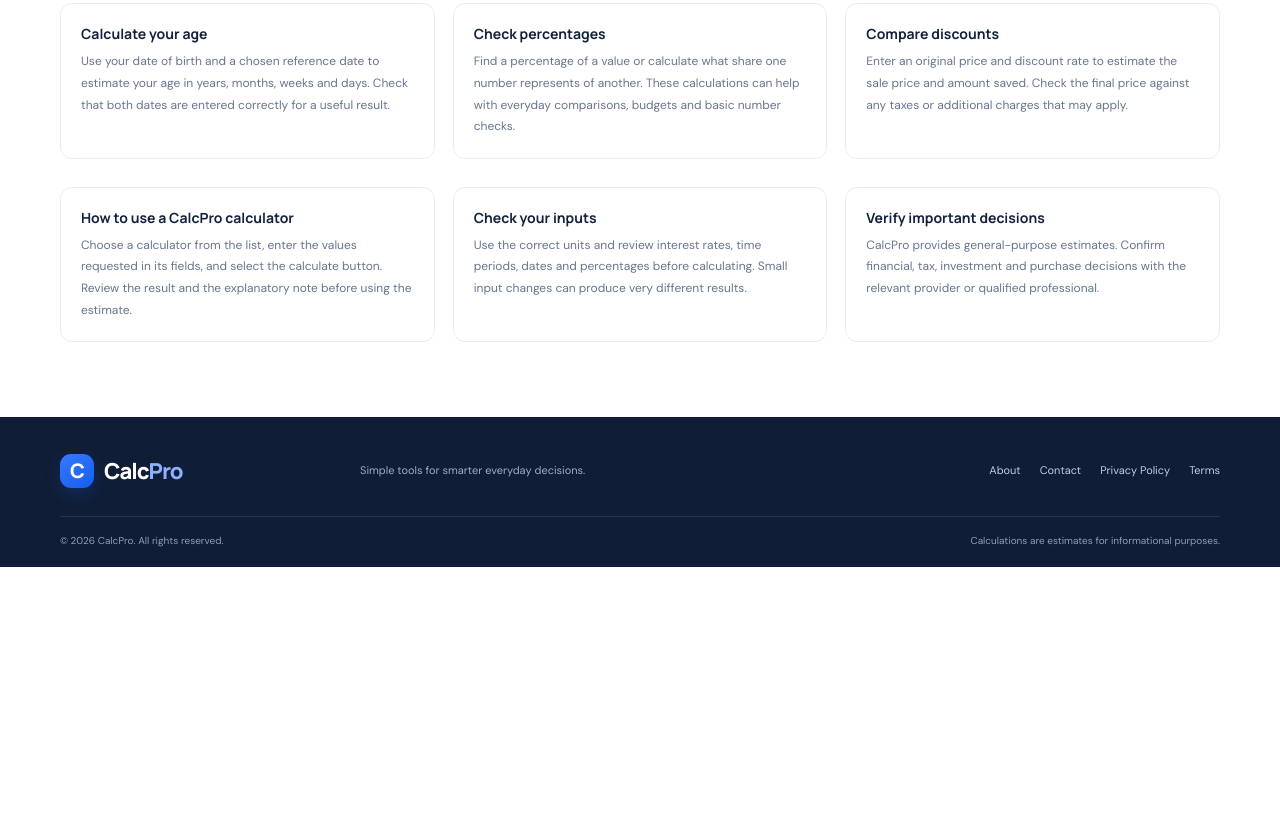
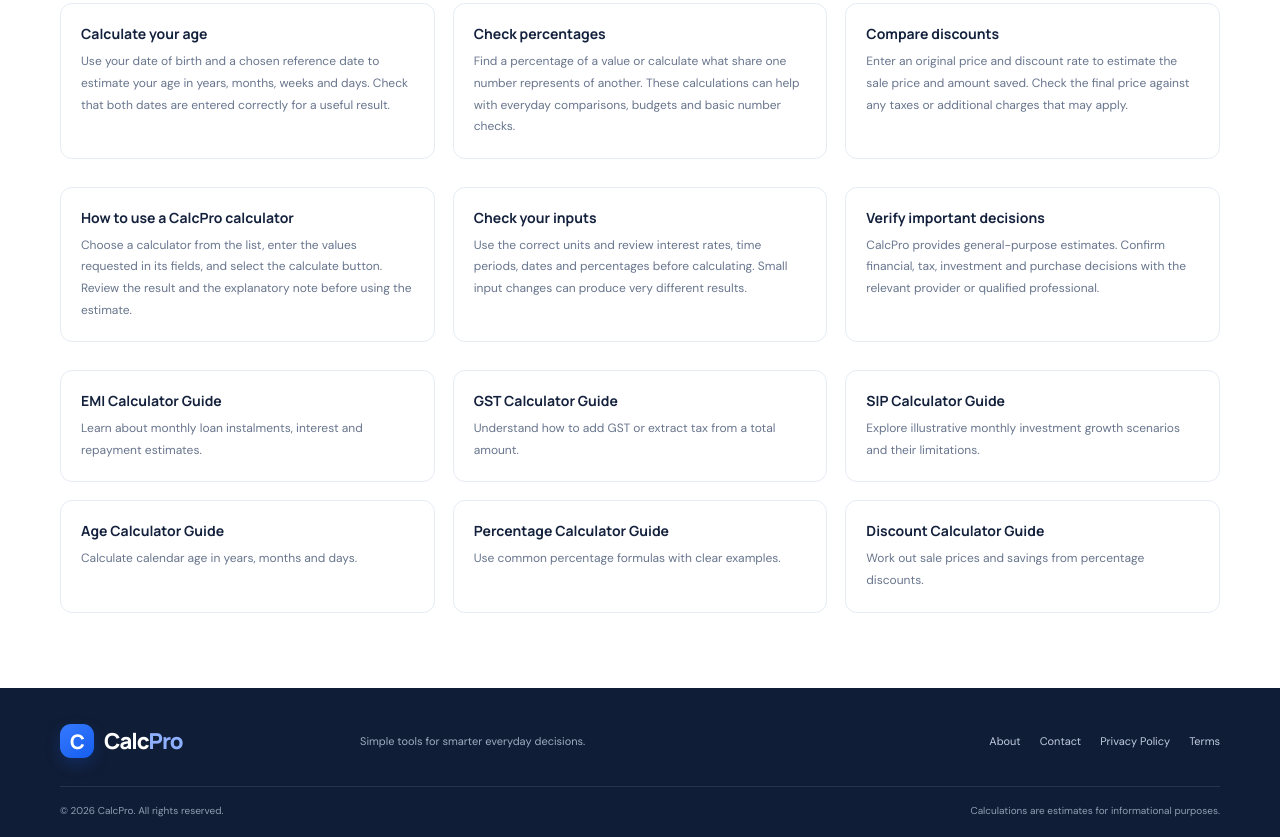
Before and after one commit to ayan-78/calpro, a plain HTML site: page index.html in a window 1280 px wide. Shown: the part 2052-2889 px from the top of the page. Before the commit the page ends 2619 px from the top, so only its background shows below. Drawn offline with Linux system fonts and the light colour scheme.

Commit message:
Link calculator SEO guides from CalcPro homepage

```diff
--- a/index.html
+++ b/index.html
@@ -159,6 +159,14 @@
       <div class="content-cards"><article><h3>Understand your EMI</h3><p>Estimate a monthly loan payment using the principal, annual interest rate and repayment period. Review the estimated interest and total repayment before comparing loan options.</p></article><article><h3>Work out GST</h3><p>Calculate an estimated tax amount by adding GST to a base price or extracting GST from a tax-inclusive amount. Always confirm the correct rate for your product or service.</p></article><article><h3>Explore SIP scenarios</h3><p>See how regular monthly investments may grow over time under an assumed rate of return. Actual investment performance varies and is never guaranteed.</p></article></div>
       <div class="content-cards"><article><h3>Calculate your age</h3><p>Use your date of birth and a chosen reference date to estimate your age in years, months, weeks and days. Check that both dates are entered correctly for a useful result.</p></article><article><h3>Check percentages</h3><p>Find a percentage of a value or calculate what share one number represents of another. These calculations can help with everyday comparisons, budgets and basic number checks.</p></article><article><h3>Compare discounts</h3><p>Enter an original price and discount rate to estimate the sale price and amount saved. Check the final price against any taxes or additional charges that may apply.</p></article></div>
       <div class="content-cards"><article><h3>How to use a CalcPro calculator</h3><p>Choose a calculator from the list, enter the values requested in its fields, and select the calculate button. Review the result and the explanatory note before using the estimate.</p></article><article><h3>Check your inputs</h3><p>Use the correct units and review interest rates, time periods, dates and percentages before calculating. Small input changes can produce very different results.</p></article><article><h3>Verify important decisions</h3><p>CalcPro provides general-purpose estimates. Confirm financial, tax, investment and purchase decisions with the relevant provider or qualified professional.</p></article></div>
+      <div class="content-cards calculator-guides">
+        <article><h3><a href="emi-calculator.html">EMI Calculator Guide</a></h3><p>Learn about monthly loan instalments, interest and repayment estimates.</p></article>
+        <article><h3><a href="gst-calculator.html">GST Calculator Guide</a></h3><p>Understand how to add GST or extract tax from a total amount.</p></article>
+        <article><h3><a href="sip-calculator.html">SIP Calculator Guide</a></h3><p>Explore illustrative monthly investment growth scenarios and their limitations.</p></article>
+        <article><h3><a href="age-calculator.html">Age Calculator Guide</a></h3><p>Calculate calendar age in years, months and days.</p></article>
+        <article><h3><a href="percentage-calculator.html">Percentage Calculator Guide</a></h3><p>Use common percentage formulas with clear examples.</p></article>
+        <article><h3><a href="discount-calculator.html">Discount Calculator Guide</a></h3><p>Work out sale prices and savings from percentage discounts.</p></article>
+      </div>
     </section>
   </main>
 
```
